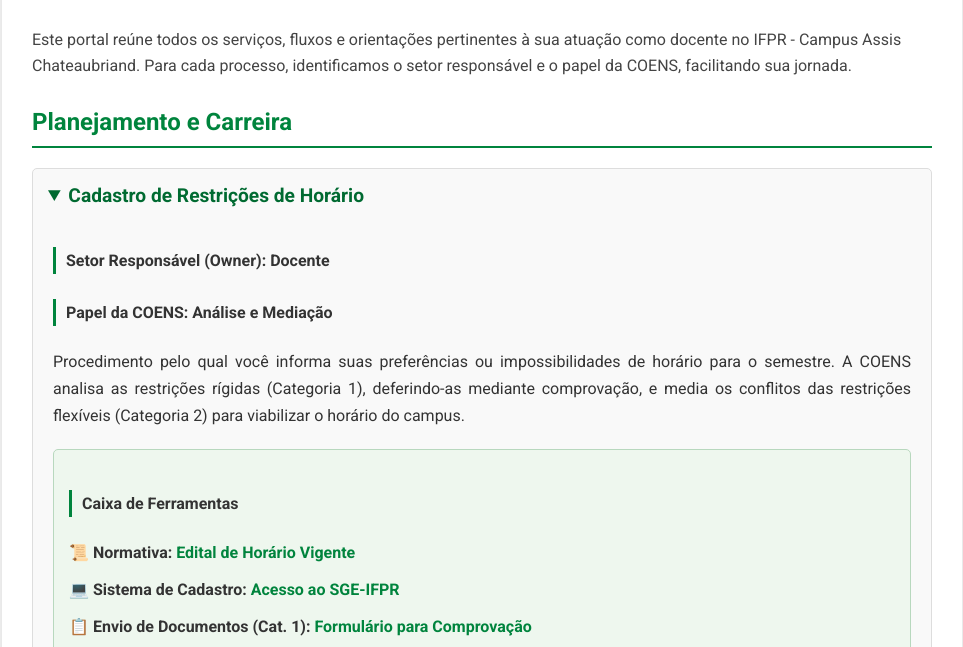
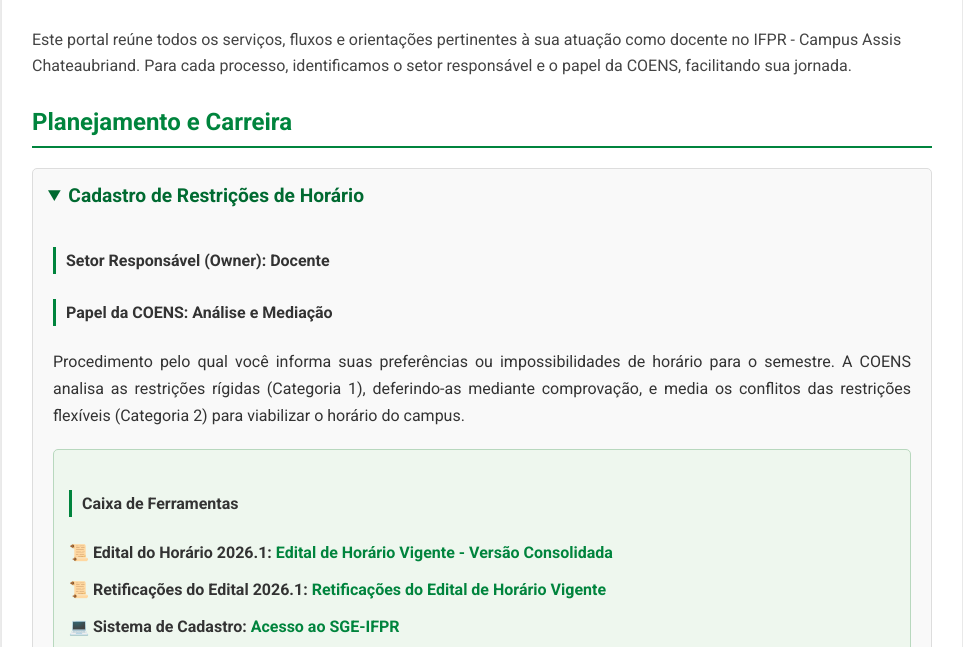
Before and after one commit to vagnersantosifpr/prisma-coens-ifpr-assis, a plain HTML site: page portal-docente.html in a window 1280 px wide. Both pictures are taken after a click on the heading "Cadastro de Restrições de Horário". Shown: the part 126-773 px from the top of the page, without its empty margins (158-1121 px from the left). Drawn offline with Linux system fonts and the light colour scheme.

Commit message:
Ajuste para publicar o edital consolidado e as retificações.

```diff
--- a/portal-docente.html
+++ b/portal-docente.html
@@ -38,9 +38,12 @@
                     <div class="toolbox">
                         <h4>Caixa de Ferramentas</h4>
                         <ul>
-                            <li>📜 <strong>Normativa:</strong> <a
-                                    href="https://sei.ifpr.edu.br/sei/modulos/pesquisa/md_pesq_documento_consulta_externa.php?9LibXMqGnN7gSpLFOOgUQFziRouBJ5VnVL5b7-UrE5QHfFUtiue1fqFZcaF6H9iWTIeclaProHyiJnaXX5pYaKsL-YLd3w2fTH98ovPi0oAMPkwuKnKyxWrL8Cq35b8j"
-                                    target="_blank">Edital de Horário Vigente</a></li>
+                            <li>📜 <strong>Edital do Horário 2026.1:</strong> <a
+                                    href="https://sei.ifpr.edu.br/sei/modulos/pesquisa/md_pesq_documento_consulta_externa.php?9LibXMqGnN7gSpLFOOgUQFziRouBJ5VnVL5b7-UrE5Qdnrxv2R88Rw8EdryvszExsEMBVSAMssyqV6vrbQwPaYk1UEyroVRIxjJOzCUex2PAlIqLvlZfHiF24bhCh40g"
+                                    target="_blank">Edital de Horário Vigente - Versão Consolidada</a></li>
+                            <li>📜 <strong>Retificações do Edital 2026.1:</strong> <a
+                                    href="https://sei.ifpr.edu.br/sei/modulos/pesquisa/md_pesq_processo_exibir.php?iI3OtHvPArITY997V09rhsSkbDKbaYSycOHqqF2xsM0IaDkkEyJpus7kCPb435VNEAb16AAxmJKUdrsNWVIqQ_Q48kLFCzUY66_NrtXqHIJKTm0KxmSsyaEOr0RrTcy2"
+                                    target="_blank">Retificações do Edital de Horário Vigente</a></li>
                             <li>💻 <strong>Sistema de Cadastro:</strong> <a href="https://sge.assis.ifpr.edu.br/"
                                     target="_blank">Acesso ao SGE-IFPR</a></li>
                             <li>📋 <strong>Envio de Documentos (Cat. 1):</strong> <a
```
